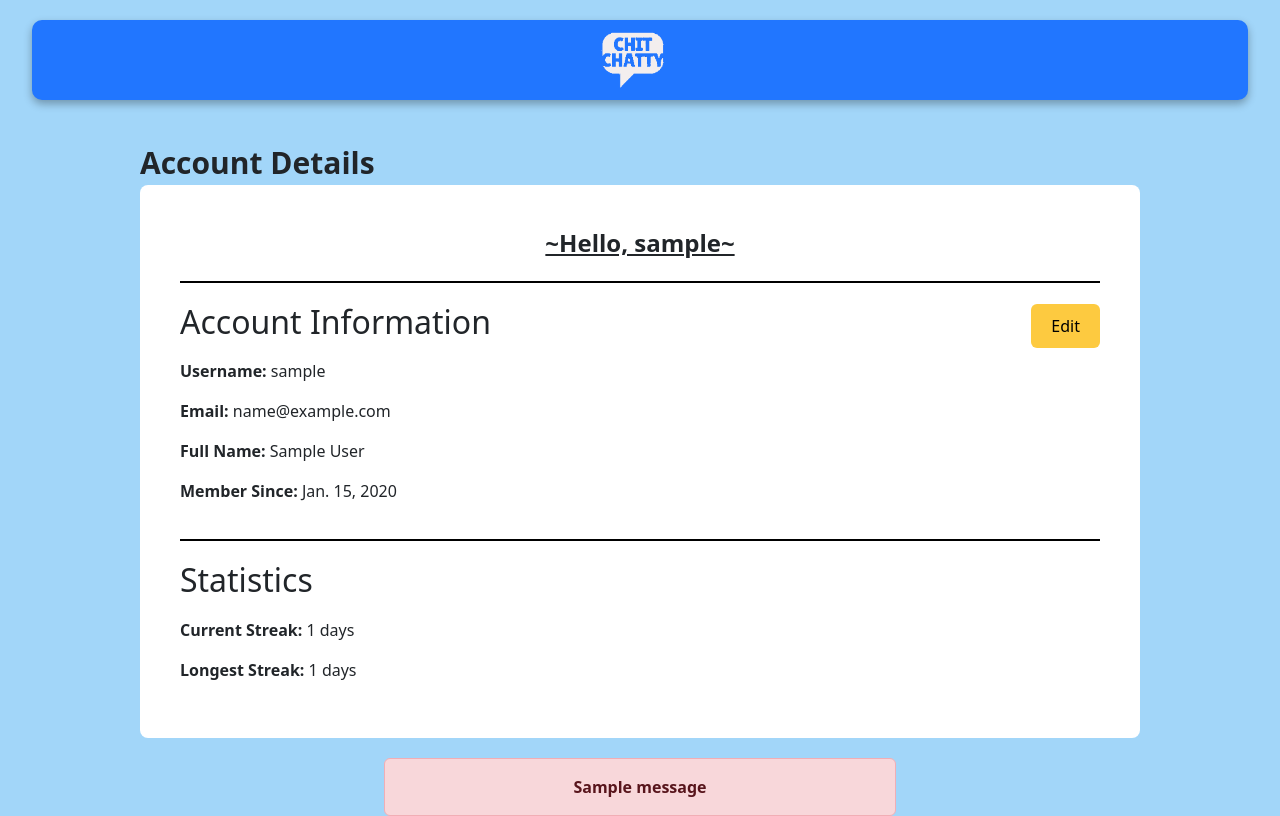
After one commit to UCCS-CS4300-5300/Group5-fall2024, a Django app: page /account-details/1 in a window 1280 px wide. The commit adds this page. Run offline with Django 4.2, Linux system fonts and the light colour scheme; a user stored in the database is signed in; tables that the repository leaves empty hold one stand-in row (values such as "Sample post"); one stand-in notice (Sample message) is shown.

Commit message:
Added new feature: Account Details Page

```diff
--- a/Chit-Chatty/myproject/home/models.py
+++ b/Chit-Chatty/myproject/home/models.py
@@ -45,9 +45,11 @@ class Member(models.Model):
     firstName = models.CharField(max_length= 50, default="")
     lastName = models.CharField(max_length= 50, default="")
     email = models.CharField(max_length= 50, default="")
+    dateJoined = models.DateField(auto_now_add=True)
 
     # Streak information
     streakCount = models.IntegerField(default = 0)
+    longestStreak = models.IntegerField(default = 0)
     hasCompletedQuiz = models.BooleanField(default = False)
 
     # One to one relationship with user
--- /dev/null
+++ b/Chit-Chatty/myproject/home/templates/authentication/account_details.html
@@ -0,0 +1,205 @@
+<!-- Template that displays the account details for a logged in user. -->
+
+{% extends 'home/base_template.html' %}
+
+{% block content %}
+<style>
+    /* Specific container for this page */
+    .account-details .container {
+        display: flex;
+        flex-direction: column;
+        justify-content: center;
+        padding: 40px;
+        background-color: white;
+        border-radius: 8px;
+    }
+
+    /* The line that seperates each section on this page */
+    .divider {
+        width: 100%;
+        height: 2px;
+        background-color: black;
+        margin: 20px 0;
+    }
+
+    /* The style of the buttons on this page */
+    .button-style {
+        padding: 10px 20px;
+        font-size: 16px;
+        color: black;
+        background: #FDCA40;
+        border: none;
+    }
+
+    /* Hover effect on the custom button */
+    .button-style:hover {
+        background: #FFDD75;
+        transform: scale(1.05);
+    }
+
+</style>
+
+<!-- The overall area for ALL information that is displayed on this screen -->
+<div style="display: flex; align-items: center; justify-content: center; padding: 20px;">
+    <!-- Start of where information is written -->
+    <div class="content" style="width: 100%; max-width: 1000px;">
+        <!-- Title of the container-->
+        <div style="font-size: 30px; font-weight: bold;">
+            Account Details
+        </div>
+        <!-- Information to put inside the container -->
+        <div class="account-details">
+            <div class="container">
+                <!-- Initial greeting -->
+                <div style="font-size: 24px; text-align: center; text-decoration: underline; font-weight: bold;">
+                    ~Hello, {{member.userName}}~
+                </div>
+
+                <!-- Divider -->
+                <div class="divider"></div>
+
+                <!-- Account Information section -->
+                <div style="width: 100%; display: flex; justify-content: space-between; align-items: center; margin-bottom: 10px;">
+                    <h2>Account Information</h2>
+                    <button type="button" class="btn button-style" data-bs-toggle="modal" data-bs-target="#editInfoModal" id="editInfoBtn">Edit</button>
+                </div>
+                <div>
+                    <p><strong>Username:</strong> <span id="displayedUsername"> {{member.userName}}</span></p>
+                    <p><strong>Email:</strong> <span id="displayedEmail"> {{member.email}}</span></p>
+                    <p><strong>Full Name:</strong> <span id="displayedFullName"> {{member.firstName}} {{member.lastName}}</span></p>
+                    <p><strong>Member Since:</strong> {{member.dateJoined}}</p>
+                </div>
+
+                <!-- Divider -->
+                <div class="divider"></div>
+
+                <!-- Statistics Section -->
+                <div style="display: flex; flex-direction: column; margin-bottom: 10px;">
+                    <h2>Statistics</h2>
+                </div>
+                <div>
+                    <p><strong>Current Streak:</strong><span id="longestStreak"> {{member.streakCount}}</span> days</p>
+                </div>
+                <div>
+                    <p><strong>Longest Streak:</strong><span id="longestStreak"> {{member.longestStreak}}</span> days</p>
+                </div>
+            </div>
+        </div>
+    </div>
+</div>
+
+<!-- Edit Information Modal -->
+<!-- Submits a form to have changes reflect in the database -->
+<form method="POST" action="{% url 'update_account_details' %}" id="editInfoForm">
+    {% csrf_token %}
+    <div class="modal fade" id="editInfoModal" tabindex="-1" aria-labelledby="editInfoModalLabel" aria-hidden="true">
+        <div class="modal-dialog modal-dialog-centered">
+            <div class="modal-content">
+                <!-- Modal Title -->
+                <div class="modal-header">
+                    <h1 class="modal-title" id="editInfoModalLabel">Edit Account Information</h1>
+                </div>
+
+                <!-- Modal Body -->
+                <div class="modal-body">
+                    <!-- Edit username field -->
+                    <div class="mb-3">
+                        <label for="editUsername" class="form-label" style="font-weight: bold;">Username</label>
+                        <input type="text" class="form-control" placeholder="Edit Username" id="editUsername" name="usernameEditField">
+                    </div>
+
+                    <!-- Edit email field -->
+                    <div class="mb-3">
+                        <label for="editEmail" class="form-label" style="font-weight: bold;">Email</label>
+                        <input type="text" class="form-control" placeholder="Edit Email" id="editEmail" name="emailEditField">
+                    </div>
+
+                    <!-- Edit first name field -->
+                    <div class="mb-3">
+                        <label for="editFirstName" class="form-label" style="font-weight: bold;">First Name</label>
+                        <input type="text" class="form-control" placeholder="Edit First Name" id="editFirstName" name="firstNameEditField">
+                    </div>
+
+                    <!-- Edit last name field -->
+                    <div class="mb-3">
+                        <label for="editLastName" class="form-label" style="font-weight: bold;">Last Name</label>
+                        <input type="text" class="form-control" placeholder="Edit Last Name" id="editLastName" name="lastNameEditField">
+                    </div>
+                </div>
+
+                <!-- Modal Footer -->
+                <div class="modal-footer">
+                    <button type="button" class="btn btn-danger" data-bs-dismiss="modal">Cancel</button>
+                    <button type="submit" class="btn button-style">Save changes</button>
+                </div>
+            </div>
+        </div>
+    </div>
+</form>
+
+<!-- Display success or error messages when updates are made to the account -->
+{% if messages %}
+<div class="alert alert-danger" role="alert" style="text-align: center; max-width: 40%; margin: auto;">
+    {% for message in messages %}
+        <p style="margin: 0; font-weight: bold;">{{ message }}</p> <!-- Reduced vertical space between messages -->
+    {% endfor %}
+</div>
+{% endif %}
+
+<script>
+// Function that does stuff once page loads
+// It enables populating the edit fields in the edit modal whenever it opens and highlights any changed fields in the modal as well in real-time
+document.addEventListener('DOMContentLoaded', function() {
+    // Grab the edit button
+    const editButton = document.getElementById('editInfoBtn');
+
+    // Grab all the edit fields in the edit modal
+    const editUsernameField = document.getElementById('editUsername');
+    const editEmailField = document.getElementById('editEmail');
+    const editFirstNameField = document.getElementById('editFirstName');
+    const editLastNameField = document.getElementById('editLastName');
+
+    // Grab all the displayed data on the page
+    const displayedUsername = document.getElementById('displayedUsername').innerText.trim();
+    const displayedEmail = document.getElementById('displayedEmail').innerText.trim();
+
+    // Split the full name into first and last name
+    const displayedFullName = document.getElementById('displayedFullName').innerText.trim();
+    const [firstName, lastName] = displayedFullName.split(' ');
+
+    // Highlighting function for changed fields
+    // Function that changes the edit field color everytime there is an edit and it doesn't match the original value
+    function highlightIfChanged(input, originalValue) {
+        input.addEventListener('input', function() {
+            if (input.value.trim() !== originalValue) {
+                input.style.backgroundColor = '#FFFAE6';
+            } else {
+                input.style.backgroundColor = '';
+            }
+        });
+    }
+
+    // Adds a listener to the edit button. When clicked, it will populate the fields in the modal with the displayed information
+    editButton.addEventListener('click', function() {
+        // Populate the fields with existing data
+        editUsernameField.value = displayedUsername;
+        editEmailField.value = displayedEmail;
+        editFirstNameField.value = firstName;
+        editLastNameField.value = lastName;
+
+        // Reset background colors back to normal
+        editUsernameField.style.backgroundColor = '';
+        editEmailField.style.backgroundColor = '';
+        editFirstNameField.style.backgroundColor = '';
+        editLastNameField.style.backgroundColor = '';
+
+        // Add event listeners to detect changes
+        highlightIfChanged(editUsernameField, displayedUsername);
+        highlightIfChanged(editEmailField, displayedEmail);
+        highlightIfChanged(editFirstNameField, firstName);
+        highlightIfChanged(editLastNameField, lastName);
+    });
+});
+</script>
+
+{% endblock %}
--- a/Chit-Chatty/myproject/home/urls.py
+++ b/Chit-Chatty/myproject/home/urls.py
@@ -27,6 +27,12 @@ urlpatterns = [
     # Path for logging out
     path('logout/', views.logout, name ='logout'),
 
+    # Path for account details
+    path('account-details/<int:userID>', views.accountPage, name='account_details'),
+
+    # Path for editing account details
+    path('update_account_details/', views.update_account_details, name='update_account_details'),
+
     # path for selecting language
     path('set_language/', views.set_language, name='set_language'),
 
--- a/Chit-Chatty/myproject/home/views.py
+++ b/Chit-Chatty/myproject/home/views.py
@@ -3,7 +3,7 @@ from django.contrib import messages
 from django.contrib.auth import logout as auth_logout, login as auth_login
 from django.contrib.auth.forms import AuthenticationForm
 from django.contrib.auth.decorators import login_required
-from django.http import JsonResponse
+from django.http import JsonResponse, HttpResponseForbidden
 from django.views.decorators.csrf import csrf_exempt
 from .models import Quiz, Member, Question
 from .forms import CreateUserForm
@@ -91,6 +91,86 @@ def loginPage(request):
         form = AuthenticationForm()
 
     return render(request, 'authentication/login.html', {'form': form})
+
+'''
+View for the account details page of a user
+'''
+@login_required(login_url='login-page')
+def accountPage(request, userID):
+
+    # Ensures that only the user can view their own account details page and not view others
+    # Returns user back to homepage
+    if (request.user.id != userID):
+          return redirect('index')
+
+    # Otherwise, grab the Member object associated with the user
+    member = get_object_or_404(Member, user=request.user)
+
+    # Go to the account page
+    return render(request, 'authentication/account_details.html', {'member': member})
+
+'''
+View for updating account details
+The reason it's so long is because the 'User' object in the 'Member' object also has a username, first_name, last_name, and email field so it has to be update there too.
+'''
+@login_required(login_url='login-page')
+def update_account_details(request):
+    if request.method == 'POST':
+        # Grab the member from the database
+        member = Member.objects.filter(user = request.user).first()
+
+        # Get data from the POST request
+        username = request.POST.get('usernameEditField')
+        email = request.POST.get('emailEditField')
+        firstName = request.POST.get('firstNameEditField')
+        lastName = request.POST.get('lastNameEditField')
+
+        # Update the username field
+        if username and username != member.userName:
+            # Checks if username already exists in the database. If it does, return an error.
+            if Member.objects.filter(userName=username).exists():
+                messages.error(request, "Username already taken. Please choose another.")
+                return redirect('account_details', request.user.id)
+
+            # Update the username in the database
+            member.userName = username
+            member.user.username = username
+            messages.success(request, "Updated username")
+
+        # Update the email field
+        if email and email != member.email:
+            member.email = email
+            member.user.email = email
+            messages.success(request, "Updated email")
+
+        # Update the first name field
+        if firstName and firstName != member.firstName:
+            member.firstName = firstName
+            member.user.first_Name = firstName
+            messages.success(request, "Updated first name")
+
+        # Update the last name field
+        if lastName and lastName != member.lastName:
+            member.lastName = lastName
+            member.user.last_Name = lastName
+            messages.success(request, "Updated last name")
+
+        # Save both the User and Member updates
+        member.save()
+        member.user.save()
+
+        # Redirect to the account page
+        return redirect('account_details', request.user.id )
+
+    # If the request method is not POST, redirect to homepage
+    return redirect('index')
+
+def update_account(request):
+    if request.method == 'POST':
+        user = request.user.member
+        username = request.POST.get('username')
+        email = request.POST.get('email')
+        full_name = request.POST.get('full_name')
 
 '''
 View for logging out
@@ -362,10 +442,13 @@ def quiz_recap(request):
     }
 
     # Update user's quiz completion status
+    # Also updates their longest streak variable
     member = request.user.member
     if not member.hasCompletedQuiz:
         member.hasCompletedQuiz = True
         member.streakCount += 1
+        if (member.streakCount > member.longestStreak):
+            member.longestStreak = member.streakCount
         member.save()
 
     return render(request, 'quiz/quiz_recap.html', context)
```
Also changed, not shown: Chit-Chatty/myproject/home/templates/home/index.html (+33 -9 lines), Chit-Chatty/myproject/home/migrations/0020_member_longeststreak.py (added), Chit-Chatty/myproject/home/migrations/0021_member_datejoined.py (added).
